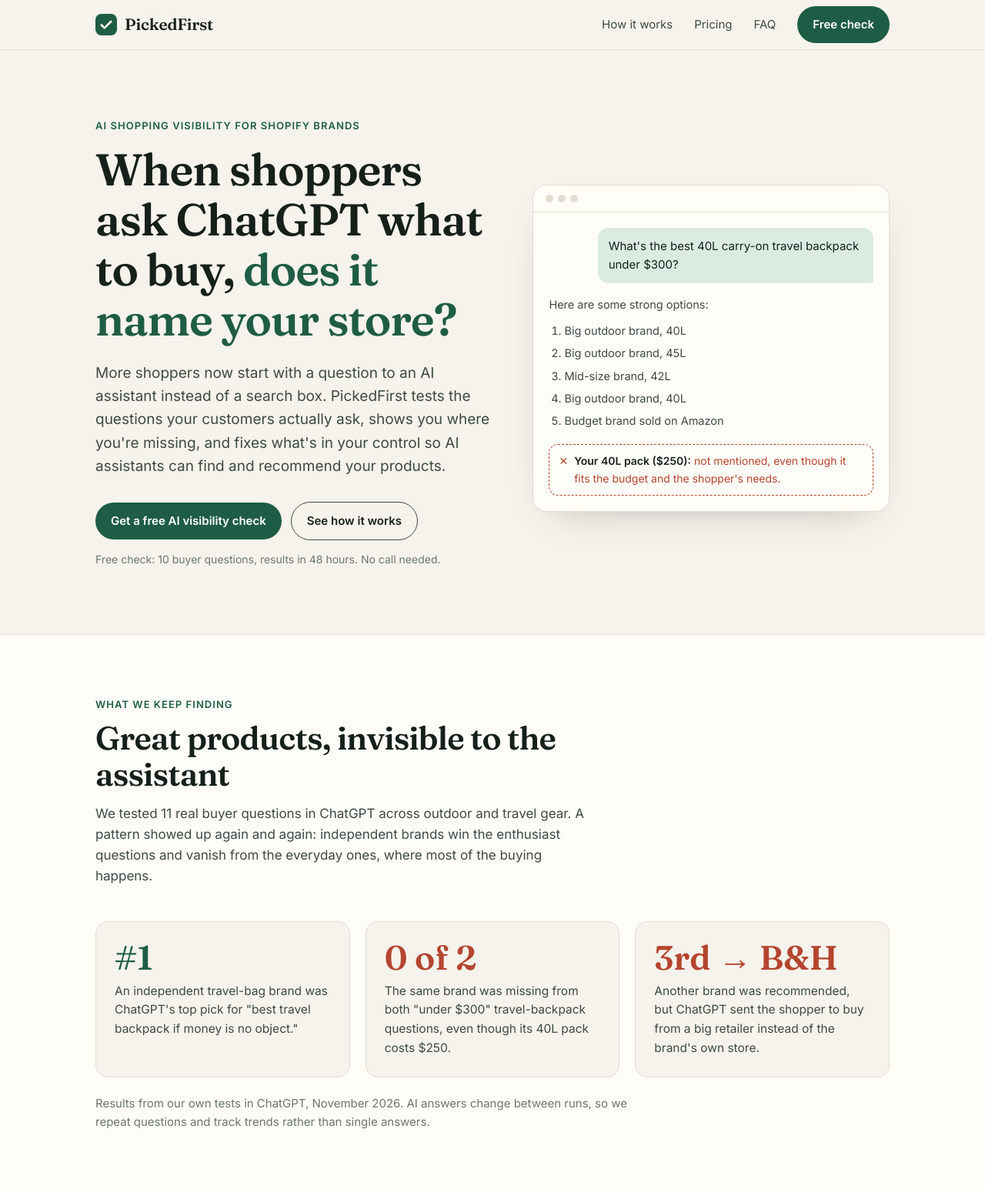
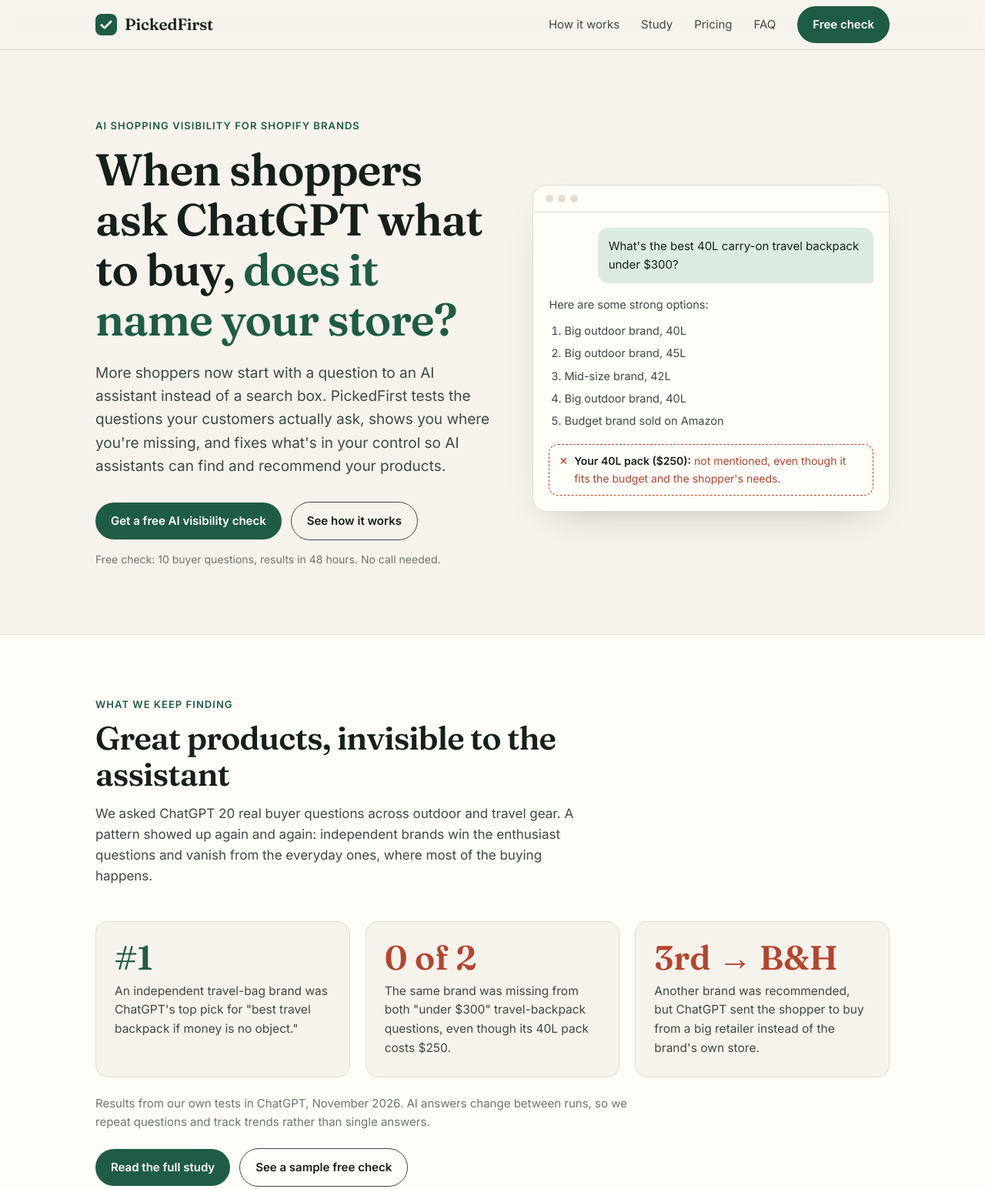
Before and after one commit to EduardoBravodeLaguna/pickedfirst-site, a plain HTML site: page index.html in a window 1280 px wide. Shown: the top 1545 px of the page at 77% size. Drawn offline with Linux system fonts and the light colour scheme.

Commit message:
Update content and links in index.html

```diff
--- a/index.html
+++ b/index.html
@@ -143,6 +143,7 @@ footer .wrap{display:flex;justify-content:space-between;gap:16px;flex-wrap:wrap}
     </a>
     <nav class="nav-links">
       <a href="#how">How it works</a>
+      <a href="/study/">Study</a>
       <a href="#pricing">Pricing</a>
       <a href="#faq">FAQ</a>
       <a class="btn" href="#contact">Free check</a>
@@ -187,7 +188,7 @@ footer .wrap{display:flex;justify-content:space-between;gap:16px;flex-wrap:wrap}
       <div class="section-head">
         <div class="eyebrow">What we keep finding</div>
         <h2>Great products, invisible to the assistant</h2>
-        <p>We tested 11 real buyer questions in ChatGPT across outdoor and travel gear. A pattern showed up again and again: independent brands win the enthusiast questions and vanish from the everyday ones, where most of the buying happens.</p>
+        <p>We asked ChatGPT 20 real buyer questions across outdoor and travel gear. A pattern showed up again and again: independent brands win the enthusiast questions and vanish from the everyday ones, where most of the buying happens.</p>
       </div>
       <div class="case">
         <div class="stat"><div class="k good">#1</div><p>An independent travel-bag brand was ChatGPT's top pick for "best travel backpack if money is no object."</p></div>
@@ -195,6 +196,7 @@ footer .wrap{display:flex;justify-content:space-between;gap:16px;flex-wrap:wrap}
         <div class="stat"><div class="k bad">3rd → B&amp;H</div><p>Another brand was recommended, but ChatGPT sent the shopper to buy from a big retailer instead of the brand's own store.</p></div>
       </div>
       <p class="note">Results from our own tests in ChatGPT, November 2026. AI answers change between runs, so we repeat questions and track trends rather than single answers.</p>
+      <div class="cta-row" style="margin-top:22px"><a class="btn" href="/study/">Read the full study</a><a class="btn ghost" href="/sample-report/">See a sample free check</a></div>
     </div>
   </section>
 
@@ -241,6 +243,7 @@ footer .wrap{display:flex;justify-content:space-between;gap:16px;flex-wrap:wrap}
           <div class="price">$0</div>
           <p>See where you stand today.</p>
           <ul><li>10 buyer questions for your top products</li><li>Who ChatGPT recommends instead of you</li><li>Your 3 biggest quick wins</li><li>Delivered by email in 48 hours</li></ul>
+          <p style="margin:0 0 16px"><a href="/sample-report/">See a sample report</a></p>
           <a class="btn ghost" href="#contact">Request the free check</a>
         </div>
         <div class="plan featured">
@@ -273,6 +276,7 @@ footer .wrap{display:flex;justify-content:space-between;gap:16px;flex-wrap:wrap}
         <details><summary>Which AI assistants do you test?</summary><p>ChatGPT first, because that's where most AI shopping questions happen today. We also check Perplexity and Google's AI answers for your key questions.</p></details>
         <details><summary>Do you need access to my store?</summary><p>Not for the free check: we only use your public site. For the setup we ask for Shopify collaborator access, limited to products and content, and you can remove it anytime.</p></details>
         <details><summary>Who is this for?</summary><p>Independent Shopify brands selling in the US, especially in outdoor, travel and gear categories, where shoppers ask detailed "best X under $Y" questions.</p></details>
+        <details><summary>Who is behind PickedFirst?</summary><p>PickedFirst is run by Eduardo, based in Spain. We work remotely with US Shopify brands, entirely by email: no calls to book and nothing to install for the free check. You can see how we work in our <a href="/study/">study of 20 ChatGPT shopping questions</a>.</p></details>
         <details><summary>How fast will I see changes?</summary><p>Product page and data fixes are live within days. How fast assistants pick them up varies, which is why we re-test every month and report what changed.</p></details>
       </div>
     </div>
@@ -296,7 +300,7 @@ footer .wrap{display:flex;justify-content:space-between;gap:16px;flex-wrap:wrap}
 
 <footer>
   <div class="wrap">
-    <span>© 2026 PickedFirst</span>
+    <span>© 2026 PickedFirst · <a href="/study/" style="color:inherit">Study</a> · <a href="/sample-report/" style="color:inherit">Sample report</a></span>
     <span>AI shopping visibility for independent Shopify brands</span>
   </div>
 </footer>
```
